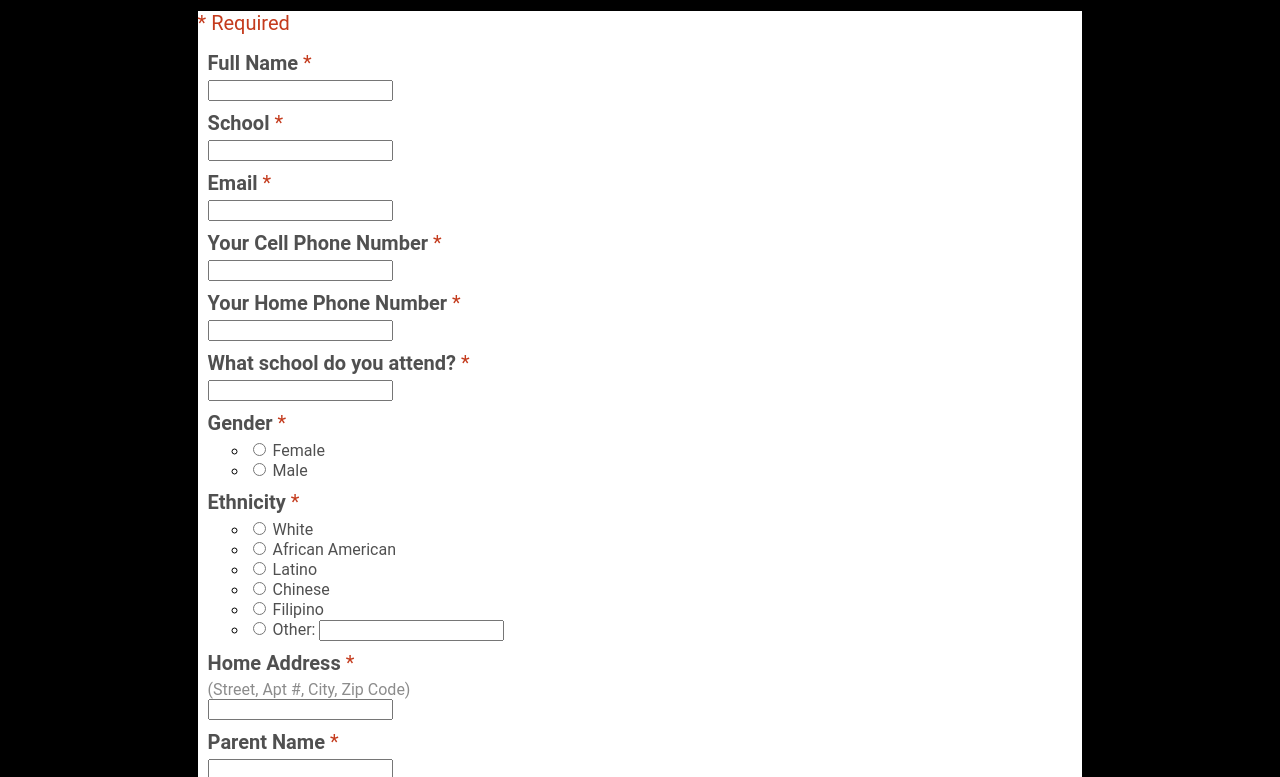
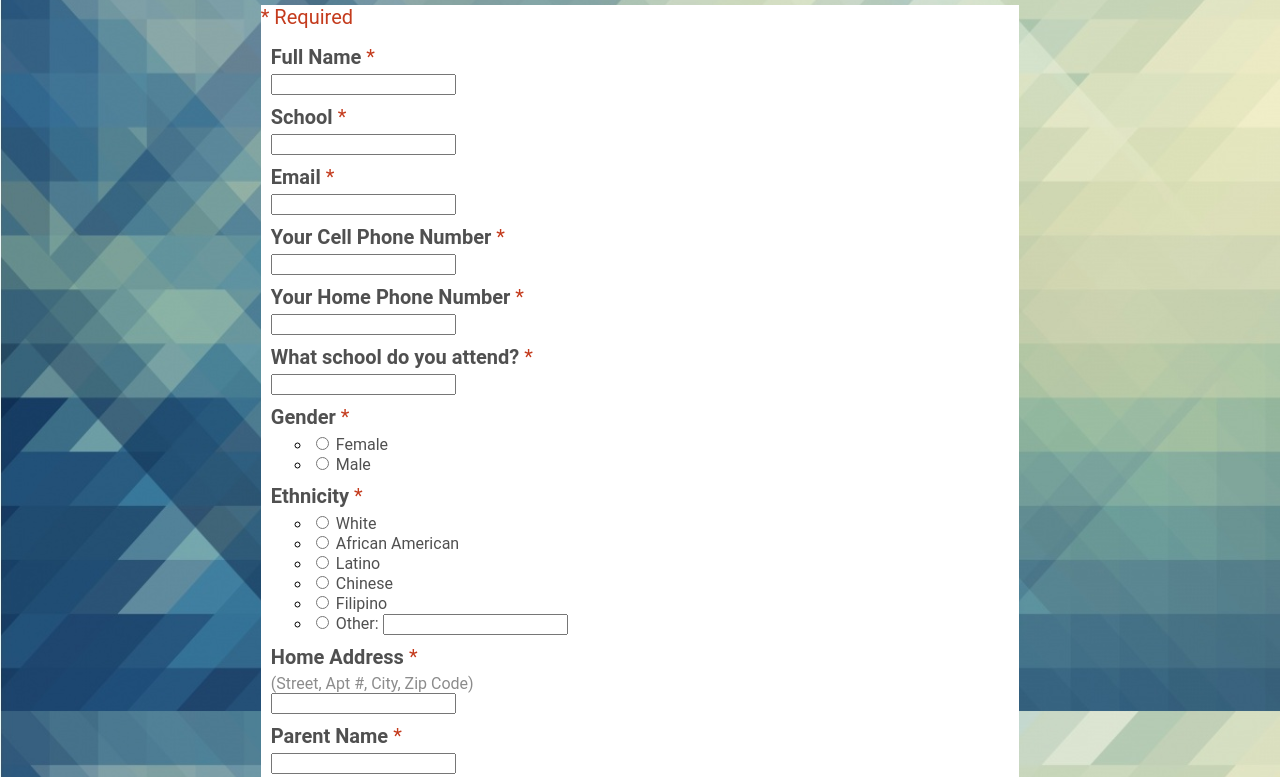
Before and after one commit to coramonokandilos/mb-summer-class, a plain HTML site: page Desktop/Mission Bit Summer Sign Up/index.html in a window 1280 px wide. Shown: the part 89-866 px from the top of the page. Drawn offline with nearby package versions, Linux system fonts and the light colour scheme.

Commit message:
added background

```diff
--- a/Desktop/Mission Bit Summer Sign Up/index.html
+++ b/Desktop/Mission Bit Summer Sign Up/index.html
@@ -2,6 +2,7 @@
 <html>
 <head>
 	<link rel="stylesheet" type="text/css" href="styles.css">
+	<link href='//fonts.googleapis.com/css?family=Syncopate' rel='stylesheet' type='text/css'>
   <title>Summer Class Signups</title>
 </head>
 
--- a/Desktop/Mission Bit Summer Sign Up/styles.css
+++ b/Desktop/Mission Bit Summer Sign Up/styles.css
@@ -1,5 +1,8 @@
-body{
-  background-color:black;
+html{
+  height: 100%;
+  width: 100%;
+  background-image: url("squares-triangles-patterns-1366x768.jpg");
+  background-size: 100% 100%;
 }
 
 /*PLACEMENT OF THE TITLE OF THE FORM*/
@@ -9,14 +12,14 @@ body{
 
 #questions {
   margin: 20px auto;
-  width: 70%;
+  width: 60%;
   height: 100%;
   background-color: white;
 }
 
 /*FORM STYLES, CANT GO TOGETHER WITH THE TOP ONE*/
 .ss-form-title {
-  font-family: "Roboto";
+  font-family: 'Syncopate';
   color: rgb(80,80,80);
   font-weight: 400;
   font-size: 2.460rem;
```
Also changed, not shown: Desktop/Mission Bit Summer Sign Up/squares-triangles-patterns-1366x768.jpg (added).
